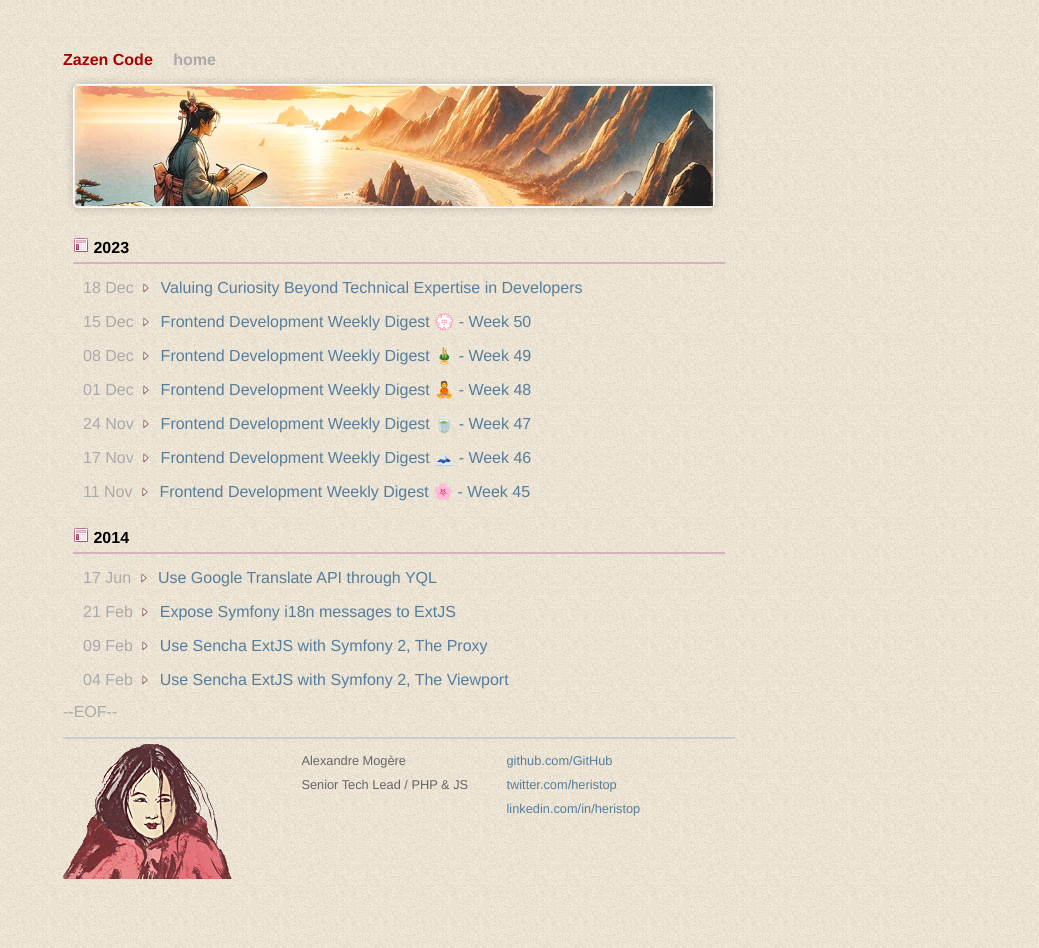
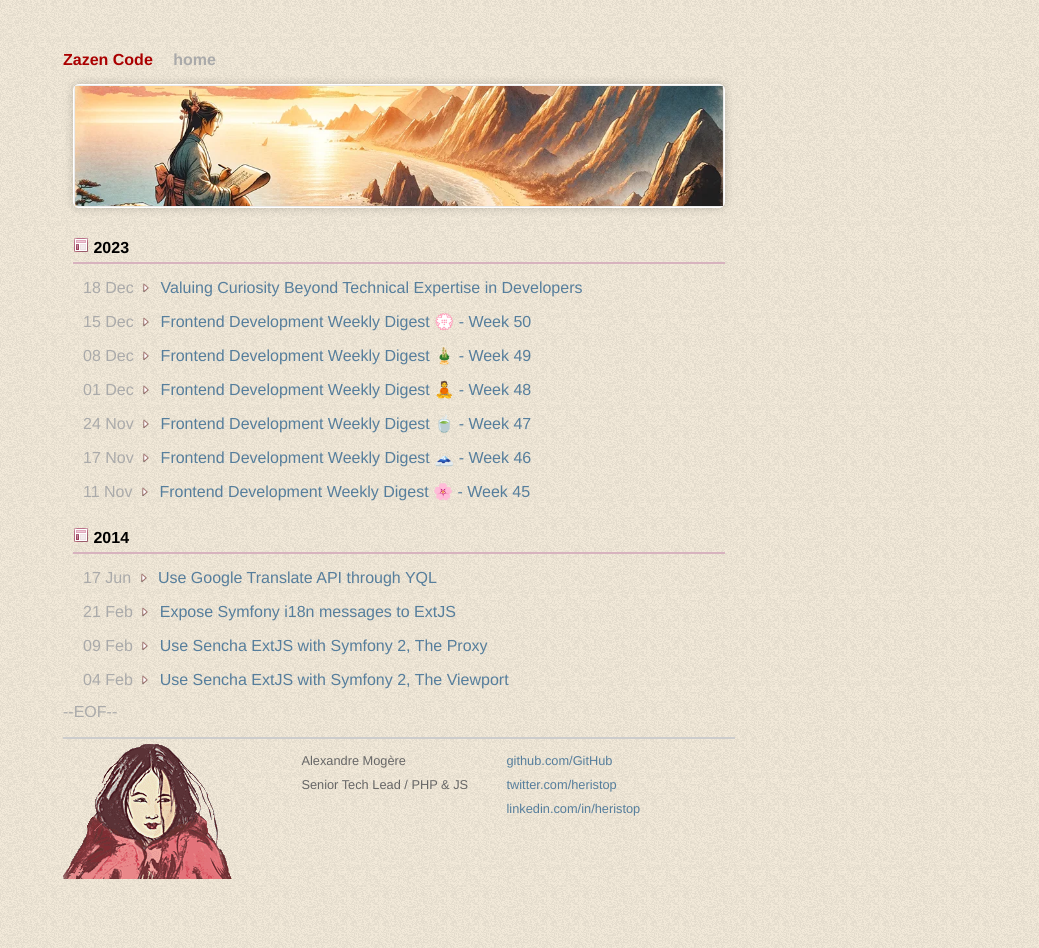
Before and after one commit to heristop/heristop.github.io, a Jekyll site: the page built from index.html, in a window 1280 px wide. Shown: the whole page, without its empty margins (241-1280 px from the left). Built offline with Jekyll 4.4.1, drawn with Linux system fonts in a browser that asks for light colours; some web fonts are replaced; Markdown is read by kramdown in place of the engine named in the settings.

```diff
--- a/_config.yml
+++ b/_config.yml
@@ -7,7 +7,7 @@ redcarpet:
   extensions: [with_toc_data]
 
 asset:
-  version: e
+  version: f
 
 url: https://heristop.github.io
 
--- a/css/style.css
+++ b/css/style.css
@@ -118,7 +118,7 @@ h2.year-title {
 
 .header .banner {
     width: 100%;
-    margin: 12px 20px 8px 10px;
+    margin: 12px 10px 8px 10px;
     padding: 1px;
     border-width: 1px;
     border-style: solid;
```
